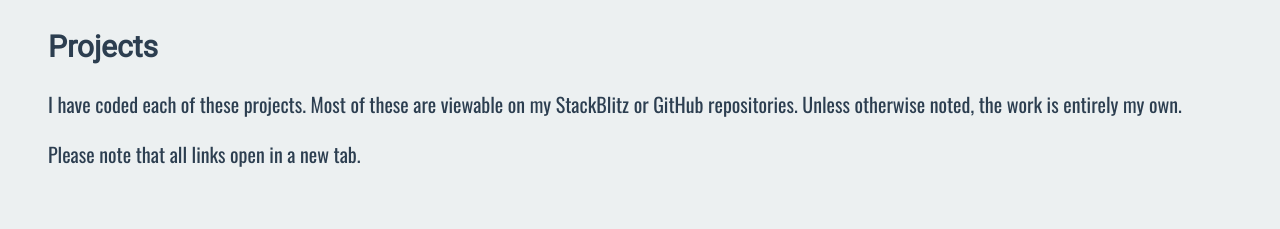
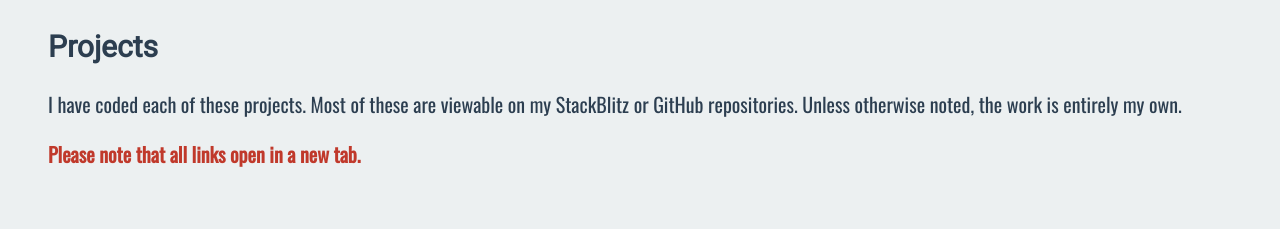
Before and after one commit to ChadESmith42/coding-by-chad, an Angular app in the folder portfolio/: page /projects in a window 1280 px wide. Shown: the part 120-349 px from the top of the page. Built offline with nearby package versions, Linux system fonts and the light colour scheme.

Commit message:
update min-height for cards styled link warning

```diff
--- a/portfolio/src/app/content/projects/projects.component.css
+++ b/portfolio/src/app/content/projects/projects.component.css
@@ -19,6 +19,11 @@
   padding-left:0;
   padding-right: 0;
   margin: 0;
+}
+
+.warn-text {
+  color: var(--pomegranate);
+  font-weight: 700;
 }
 
 .project-cards {
@@ -51,7 +56,7 @@
 
 .card-body {
   margin: 8px 12px;
-  height: 424px;
+  min-height: 424px;
   border-bottom-left-radius: 8px;
   border-bottom-right-radius: 8px;
 }
```
